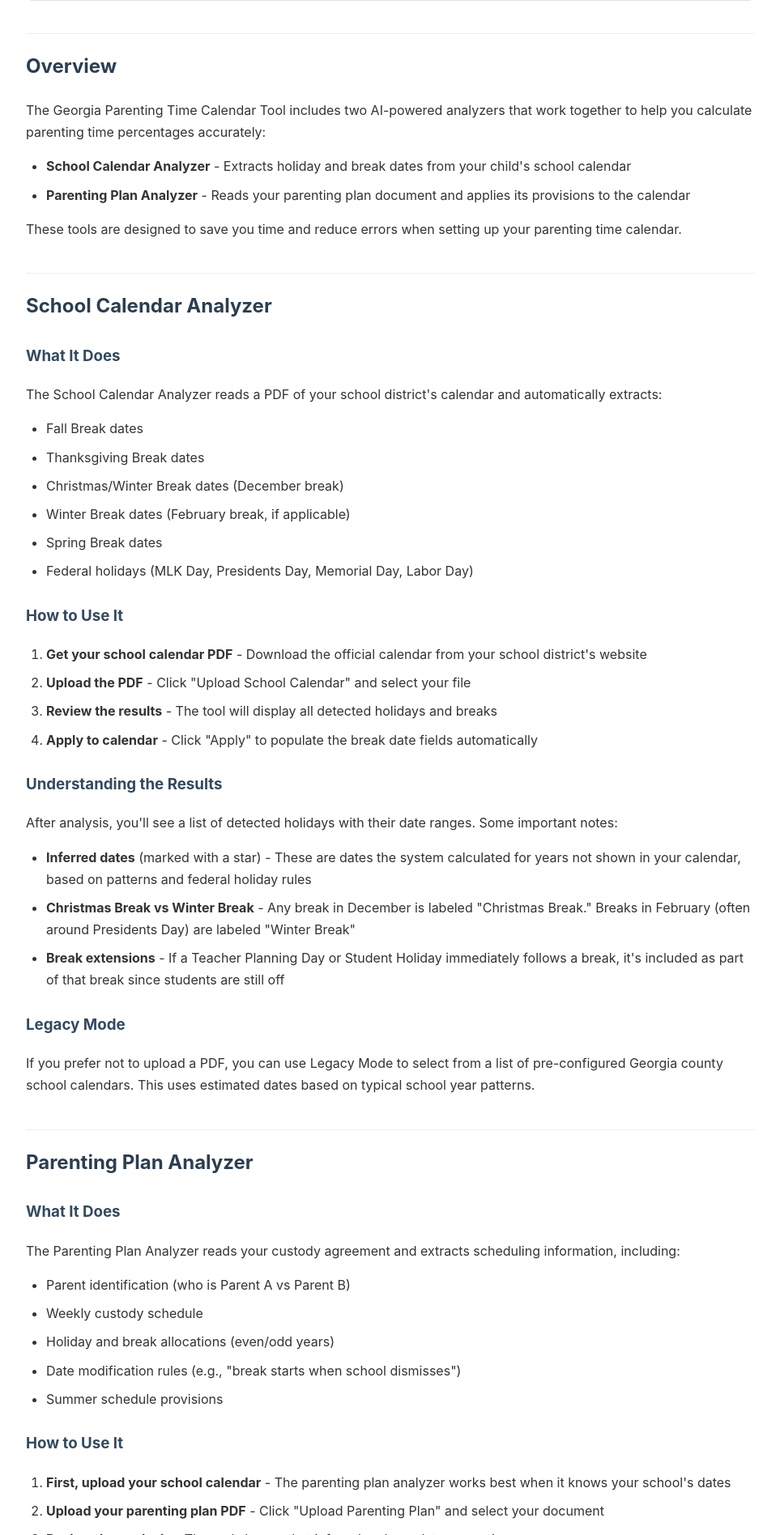
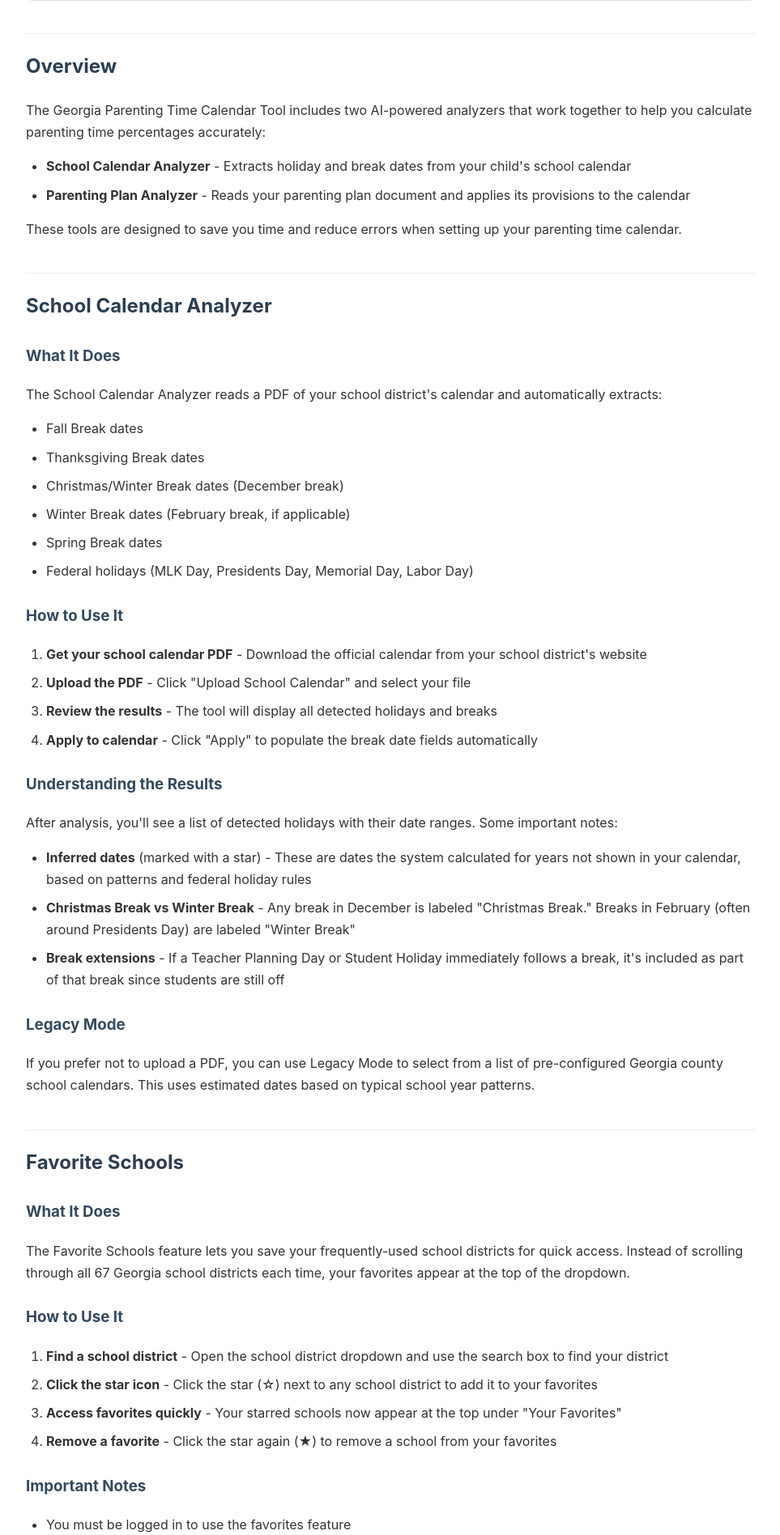
Before and after one commit to rwtrwt/PTCT2, a Flask app: page /user-guide in a window 1280 px wide. Shown: the part 443-2339 px from the top of the page at 81% size, without its empty margins (158-1121 px from the left). Run offline with Flask 3, Linux system fonts and the light colour scheme.

Commit message:
Add section to user guide explaining favorite schools feature
Update the user guide documentation at templates/user_guide.html to include a new section detailing the favorite schools functionality.

Replit-Commit-Author: Agent
Replit-Commit-Session-Id: 73a2aa5f-4887-4650-9b2e-9cc84e42989f
Replit-Commit-Checkpoint-Type: full_checkpoint
Replit-Commit-Event-Id: 573ae421-b8a1-4c1c-8267-d046e3d93665
Replit-Commit-Screenshot-Url: https://storage.googleapis.com/screenshot-production-us-central1/2b2ce3af-473d-4ebc-84fa-5a82b09f32b1/73a2aa5f-4887-4650-9b2e-9cc84e42989f/2jYDk5a

```diff
--- a/templates/user_guide.html
+++ b/templates/user_guide.html
@@ -11,6 +11,7 @@
         <ul>
             <li><a href="#overview">Overview</a></li>
             <li><a href="#school-calendar">School Calendar Analyzer</a></li>
+            <li><a href="#favorite-schools">Favorite Schools</a></li>
             <li><a href="#parenting-plan">Parenting Plan Analyzer</a></li>
             <li><a href="#workflow">Recommended Workflow</a></li>
             <li><a href="#tips">Tips for Best Results</a></li>
@@ -60,6 +61,28 @@
 
         <h3>Legacy Mode</h3>
         <p>If you prefer not to upload a PDF, you can use Legacy Mode to select from a list of pre-configured Georgia county school calendars. This uses estimated dates based on typical school year patterns.</p>
+    </section>
+
+    <section id="favorite-schools">
+        <h2>Favorite Schools</h2>
+
+        <h3>What It Does</h3>
+        <p>The Favorite Schools feature lets you save your frequently-used school districts for quick access. Instead of scrolling through all 67 Georgia school districts each time, your favorites appear at the top of the dropdown.</p>
+
+        <h3>How to Use It</h3>
+        <ol>
+            <li><strong>Find a school district</strong> - Open the school district dropdown and use the search box to find your district</li>
+            <li><strong>Click the star icon</strong> - Click the star (☆) next to any school district to add it to your favorites</li>
+            <li><strong>Access favorites quickly</strong> - Your starred schools now appear at the top under "Your Favorites"</li>
+            <li><strong>Remove a favorite</strong> - Click the star again (★) to remove a school from your favorites</li>
+        </ol>
+
+        <h3>Important Notes</h3>
+        <ul>
+            <li>You must be logged in to use the favorites feature</li>
+            <li>Your favorites are saved to your account and will be available when you return</li>
+            <li>Guest users can still search and select any school district, but cannot save favorites</li>
+        </ul>
     </section>
 
     <section id="parenting-plan">
```
